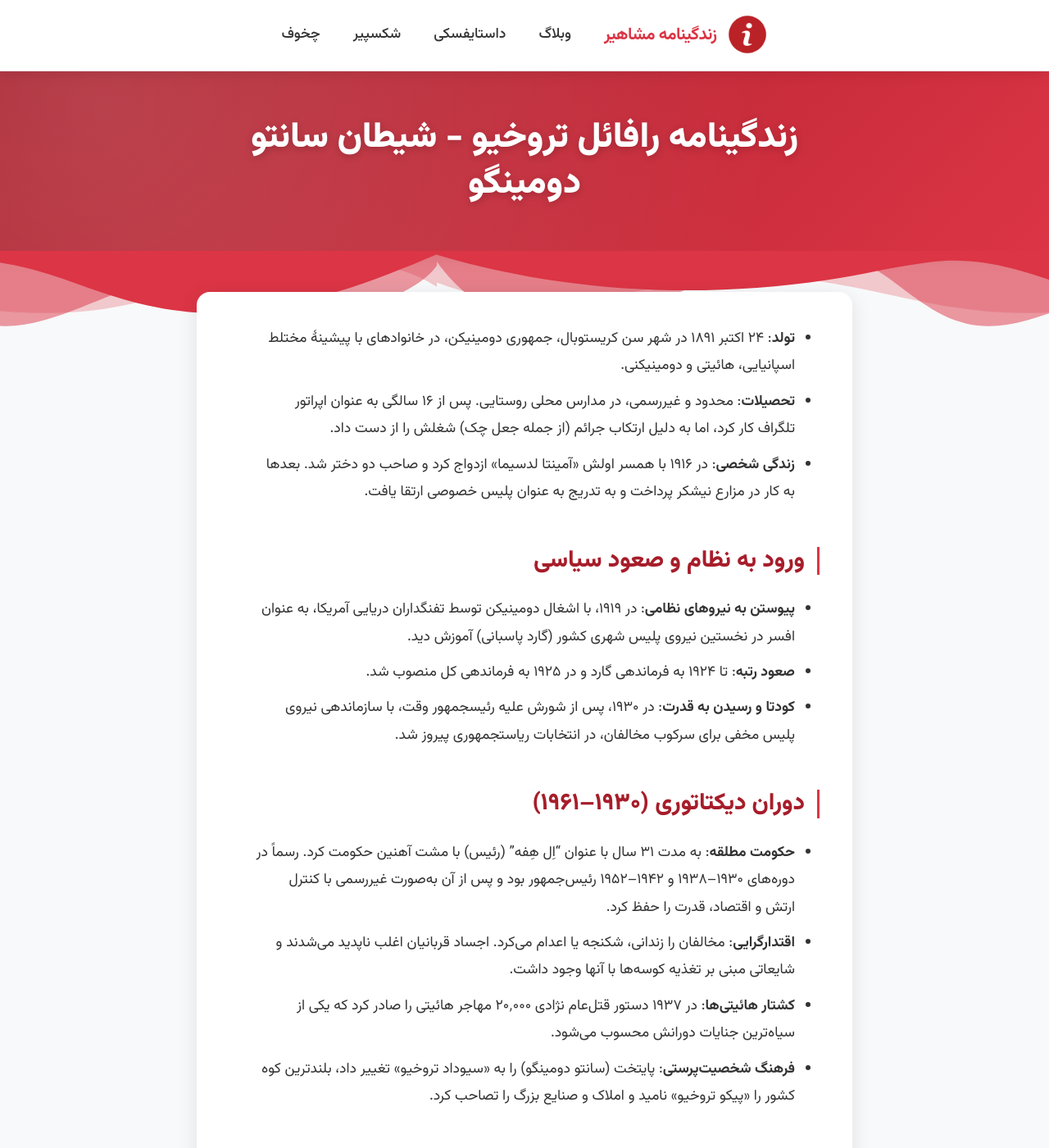
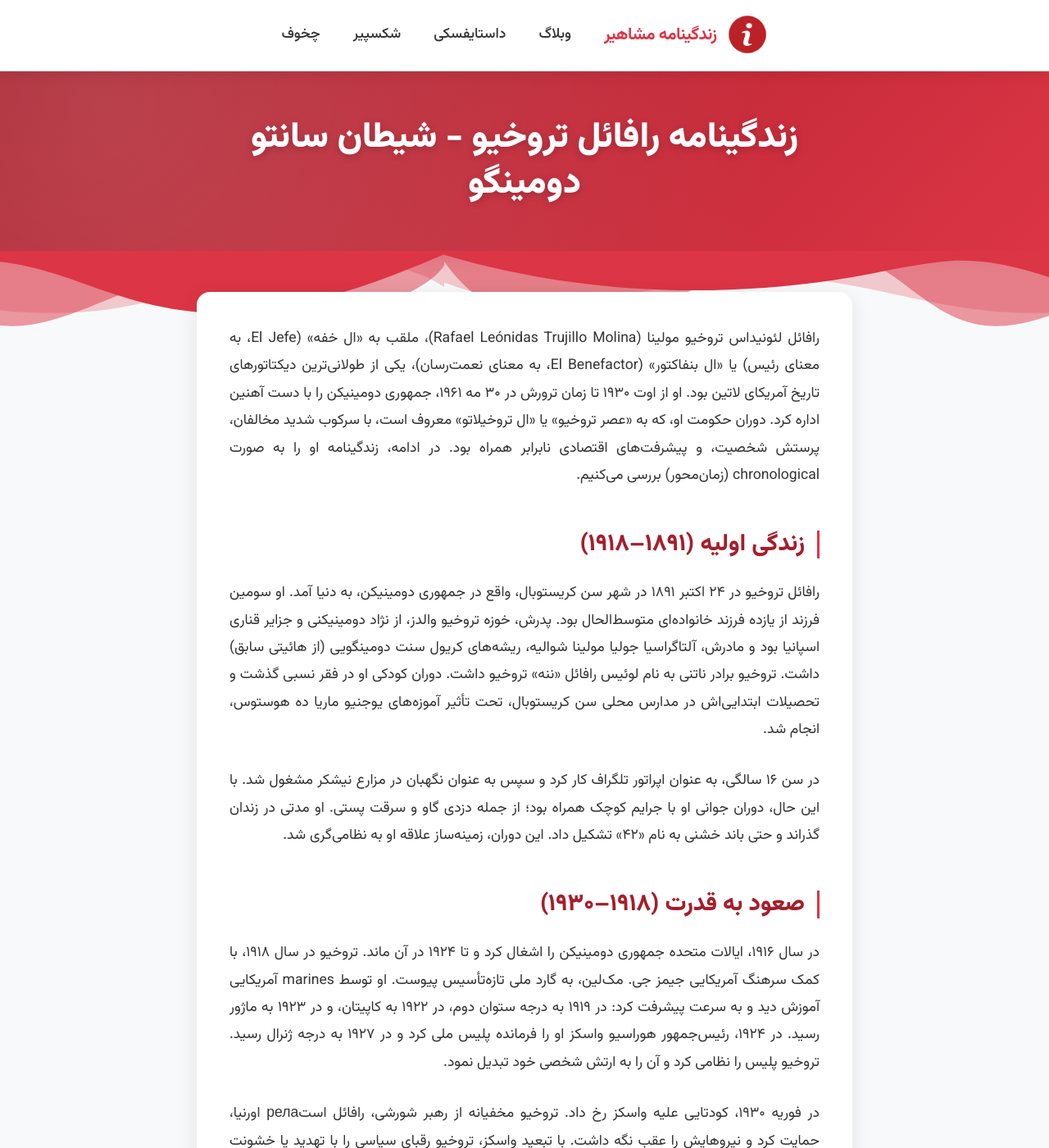
Before and after one commit to darkblog/darkblog.github.io, a Jekyll site: the page built from _posts/2025-7-3-31.md, in a window 1280 px wide and 1400 px high. Shown: the whole window at 82% size. Built offline with Jekyll 4.4.1, drawn with Linux system fonts in a browser that asks for light colours; some of the changed text lies outside the part shown.

Commit message:
Update 2025-7-3-31.md

```diff
--- a/_posts/2025-7-3-31.md
+++ b/_posts/2025-7-3-31.md
@@ -3,43 +3,36 @@ layout: post
 title: زندگینامه رافائل تروخیو - شیطان سانتو دومینگو
 ---
 
-- **تولد**: ۲۴ اکتبر ۱۸۹۱ در شهر سن کریستوبال، جمهوری دومینیکن، در خانوادهای با پیشینۀ مختلط اسپانیایی، هائیتی و دومینیکنی.
-- **تحصیلات**: محدود و غیررسمی، در مدارس محلی روستایی. پس از ۱۶ سالگی به عنوان اپراتور تلگراف کار کرد، اما به دلیل ارتکاب جرائم (از جمله جعل چک) شغلش را از دست داد.
-- **زندگی شخصی**: در ۱۹۱۶ با همسر اولش «آمینتا لدسیما» ازدواج کرد و صاحب دو دختر شد. بعدها به کار در مزارع نیشکر پرداخت و به تدریج به عنوان پلیس خصوصی ارتقا یافت.
+رافائل لئونیداس تروخیو مولینا (Rafael Leónidas Trujillo Molina)، ملقب به «ال خفه» (El Jefe، به معنای رئیس) یا «ال بنفاکتور» (El Benefactor، به معنای نعمت‌رسان)، یکی از طولانی‌ترین دیکتاتورهای تاریخ آمریکای لاتین بود. او از اوت ۱۹۳۰ تا زمان ترورش در ۳۰ مه ۱۹۶۱، جمهوری دومینیکن را با دست آهنین اداره کرد. دوران حکومت او، که به «عصر تروخیو» یا «ال تروخیلاتو» معروف است، با سرکوب شدید مخالفان، پرستش شخصیت، و پیشرفت‌های اقتصادی نابرابر همراه بود. در ادامه، زندگینامه او را به صورت chronological (زمان‌محور) بررسی می‌کنیم.
 
-## ورود به نظام و صعود سیاسی
-- **پیوستن به نیروهای نظامی**: در ۱۹۱۹، با اشغال دومینیکن توسط تفنگداران دریایی آمریکا، به عنوان افسر در نخستین نیروی پلیس شهری کشور (گارد پاسبانی) آموزش دید.
-- **صعود رتبه**: تا ۱۹۲۴ به فرماندهی گارد و در ۱۹۲۵ به فرماندهی کل منصوب شد.
-- **کودتا و رسیدن به قدرت**: در ۱۹۳۰، پس از شورش علیه رئیسجمهور وقت، با سازماندهی نیروی پلیس مخفی برای سرکوب مخالفان، در انتخابات ریاستجمهوری پیروز شد.
+## زندگی اولیه (۱۸۹۱–۱۹۱۸)
+رافائل تروخیو در ۲۴ اکتبر ۱۸۹۱ در شهر سن کریستوبال، واقع در جمهوری دومینیکن، به دنیا آمد. او سومین فرزند از یازده فرزند خانواده‌ای متوسط‌الحال بود. پدرش، خوزه تروخیو والدز، از نژاد دومینیکنی و جزایر قناری اسپانیا بود و مادرش، آلتاگراسیا جولیا مولینا شوالیه، ریشه‌های کریول سنت دومینگویی (از هائیتی سابق) داشت. تروخیو برادر ناتنی به نام لوئیس رافائل «ننه» تروخیو داشت. دوران کودکی او در فقر نسبی گذشت و تحصیلات ابتدایی‌اش در مدارس محلی سن کریستوبال، تحت تأثیر آموزه‌های یوجنیو ماریا ده هوستوس، انجام شد.
 
-## دوران دیکتاتوری (۱۹۳۰–۱۹۶۱)
-- **حکومت مطلقه**: به مدت ۳۱ سال با عنوان "اِل هِفه" (رئیس) با مشت آهنین حکومت کرد. رسماً در دوره‌های ۱۹۳۰–۱۹۳۸ و ۱۹۴۲–۱۹۵۲ رئیس‌جمهور بود و پس از آن به‌صورت غیررسمی با کنترل ارتش و اقتصاد، قدرت را حفظ کرد.
-- **اقتدارگرایی**: مخالفان را زندانی، شکنجه یا اعدام می‌کرد. اجساد قربانیان اغلب ناپدید می‌شدند و شایعاتی مبنی بر تغذیه کوسه‌ها با آنها وجود داشت.
-- **کشتار هائیتی‌ها**: در ۱۹۳۷ دستور قتل‌عام نژادی ۲۰٬۰۰۰ مهاجر هائیتی را صادر کرد که یکی از سیاه‌ترین جنایات دورانش محسوب می‌شود.
-- **فرهنگ شخصیت‌پرستی**: پایتخت (سانتو دومینگو) را به «سیوداد تروخیو» تغییر داد، بلندترین کوه کشور را «پیکو تروخیو» نامید و املاک و صنایع بزرگ را تصاحب کرد.
+در سن ۱۶ سالگی، به عنوان اپراتور تلگراف کار کرد و سپس به عنوان نگهبان در مزارع نیشکر مشغول شد. با این حال، دوران جوانی او با جرایم کوچک همراه بود؛ از جمله دزدی گاو و سرقت پستی. او مدتی در زندان گذراند و حتی باند خشنی به نام «۴۲» تشکیل داد. این دوران، زمینه‌ساز علاقه او به نظامی‌گری شد.
 
-## روابط با آمریکا و افول محبوبیت
-- **حامی اولیه**: ابتدا روابط نزدیکی با آمریکا داشت (عکس مشهورش با ریچارد نیکسون در ۱۹۵۵).
-- **سردی روابط**: پس از حمایت از ترور رئیس‌جمهور ونزوئلا (رومولو بتانکورت) و نقض حقوق بشر، آمریکا سفارتش را تعطیل کرد. سیا طرح‌هایی برای سرنگونی او برنامه‌ریزی کرد، اما نگرانی از خلأ قدرت (به‌ویژه پس از شکست خلیج خوک‌ها) مانع اقدام مستقیم شد.
+## صعود به قدرت (۱۹۱۸–۱۹۳۰)
+در سال ۱۹۱۶، ایالات متحده جمهوری دومینیکن را اشغال کرد و تا ۱۹۲۴ در آن ماند. تروخیو در سال ۱۹۱۸، با کمک سرهنگ آمریکایی جیمز جی. مک‌لین، به گارد ملی تازه‌تأسیس پیوست. او توسط marines آمریکایی آموزش دید و به سرعت پیشرفت کرد: در ۱۹۱۹ به درجه ستوان دوم، در ۱۹۲۲ به کاپیتان، و در ۱۹۲۳ به ماژور رسید. در ۱۹۲۴، رئیس‌جمهور هوراسیو واسکز او را فرمانده پلیس ملی کرد و در ۱۹۲۷ به درجه ژنرال رسید. تروخیو پلیس را نظامی کرد و آن را به ارتش شخصی خود تبدیل نمود.
 
-## ترور و مرگ (۳۰ مه ۱۹۶۱)
-- **طرح ترور**: گروهی ۷ نفره به رهبری ژنرال **آنتونیو ایمبرت**، با دریافت سه تفنگ «ام۱» از سیا، در جاده‌ای به سمت سن کریستوبال (محل زندگی معشوقه تروخیو) کمین کردند.
-- **نحوه کشته شدن**: پس از درگیری مسلحانه، تروخیو و راننده‌اش کشته شدند. جنازه او به خانه یکی از طراحان نقشه منتقل و سپس توسط پلیس کشف شد.
-- **تلافی‌جویان**: پسر تروخیو (رامفی) چهار تن از قاتلان را اعدام کرد. ایمبرت شش ماه در خانه کنسول ایتالیا پنهان شد و تنها بازمانده گروه بود.
+در فوریه ۱۹۳۰، کودتایی علیه واسکز رخ داد. تروخیو مخفیانه از رهبر شورشی، رافائل استрела اورنیا، حمایت کرد و نیروهایش را عقب نگه داشت. با تبعید واسکز، تروخیو رقبای سیاسی را با تهدید یا خشونت حذف کرد. در انتخابات ۱۹۳۰، با آزار رقبا و کنترل ارتش، ۹۹ درصد آرا را کسب کرد و در ۱۶ اوت ۱۹۳۰ به ریاست‌جمهوری رسید. بلافاصله قدرت مطلقه‌ای برقرار کرد.
 
-## میراث و تأثیر تاریخی
-- **نماد استبداد**: به عنوان یکی از خونین‌ترین دیکتاتورهای آمریکای لاتین شناخته می‌شود. تروخیو در مصاحنه‌ها ادعا می‌کرد: «*کسی که بلد نیست فریب بدهد، بلد نیست حکومت کند*».
-- **تأثیر بر ادبیات**: رمان **سور بز** اثر **ماریو بارگاس یوسا** (برندۀ نوبل ادبیات) به تحلیل روان‌شناختی حکومت او می‌پردازد و جنایاتش را روایت می‌کند.
-- **پیوند با جنبش زنان**: کشتن **خواهران میرابال** (پاتریا، مینروا و ماریا ترزا) در ۱۹۶۰ به دستور تروخیو، موجب نامگذاری **۲۵ نوامبر** به عنوان روز جهانی منع خشونت علیه زنان شد.
+## دوران دیکتاتوری (۱۹۳۰–۱۹۵۲)
+حکومت تروخیو با شخصیت‌پرستی شدید همراه بود. دو هفته پس از تحلیف، طوفان سن زینون در سپتامبر ۱۹۳۰ سانتو دومینگو را ویران کرد و ۲۰۰۰ نفر را کشت. تروخیو وضعیت فوق‌العاده اعلام کرد، پایتخت را بازسازی نمود و نام آن را به «سیوداد تروخیو» تغییر داد. در ۱۶ اوت ۱۹۳۱، حزب دومینیکن را تنها حزب قانونی کرد و کارمندان دولتی را ملزم به اهدای ۱۰ درصد حقوق و پیوستن به حزب نمود (کارت عضویت «پالمیتا» نام داشت). مخالفان زندانی یا کشته می‌شدند.
 
-## جدول خلاصه دوران حکومت تروخیو
+در ۱۹۳۴، خود را به درجه ژنرالیسیمو ارتقا داد و بدون رقیب دوباره انتخاب شد. در ۱۹۳۶، پایتخت رسماً «سیوداد تروخیو» نامیده شد و استان سن کریستوبال به «تروخیو» تغییر یافت. قله دوارته به «پیکو تروخیو» و شعارهایی مانند «خدا در آسمان، تروخیو بر زمین» (بعداً معکوس شد) رواج یافت. مجسمه‌ها و بناهای یادبود او ساخته شد.
 
-| **مؤلفه** | **شرح** |
-|-----------|---------|
-| **دوران قدرت** | ۱۹۳۰–۱۹۶۱ (۳۱ سال) |
-| **شیوه حکمرانی** | شکنجه سیستماتیک، ناپدیدسازی مخالفان، تصاحب اقتصاد |
-| **جنایات کلیدی** | کشتار ۲۰٬۰۰۰ هائیتی‌تبار (۱۹۳۷)، قتل خواهران میرابال (۱۹۶۰) |
-| **پایان کار** | ترور در ۳۰ مه ۱۹۶۱ توسط گروهی از افسران ناراضی |
-| **میراث** | نماد استبداد در آمریکای لاتین؛ الهام‌بخش مبارزات حقوق بشری |
+در ۱۹۳۸، به دلیل محدودیت‌های آمریکایی، از کاندیداتوری انصراف داد اما رهبر واقعی ماند. ژاسینتو پینادو (۱۹۳۸–۱۹۴۰) و مانوئل ده خسوس ترانکوسو (۱۹۴۰–۱۹۴۲) روسای نمادین بودند. در ۱۹۴۲ دوباره انتخاب شد و تا ۱۹۵۲ حکومت کرد. تحت فشار سازمان کشورهای آمریکایی (OAS)، ریاست را به برادرش هکتور تروخیو (۱۹۵۲–۱۹۶۰) و سپس خواکین بالاگر (۱۹۶۰–۱۹۶۱) سپرد، اما همچنان دیکتاتور واقعی بود.
 
-ترکیبی از خشونت سیستماتیک، فساد اقتصادی و حمایت خارجیِ موقع‌محور، تروخیو را به الگویی از دیکتاتوری مدرن تبدیل کرد که پیامدهای آن تا امروز در تاریخ دومینیکن و جنبش‌های عدالت‌خواهانه جهانی بازتاب دارد.
+## سیاست‌ها و رویدادهای عمده (۱۹۳۰–۱۹۶۰)
+**سیاست‌های اقتصادی و اجتماعی:** تروخیو بدهی خارجی را کاهش داد، زیرساخت‌ها (جاده‌ها، مدارس، بیمارستان‌ها) را بهبود بخشید و سطح زندگی را برای برخی افزایش داد. با این حال، ثروت را از طریق انحصار صنایع (گاو، شکر، تنباکو) به خانواده و حامیانش منتقل کرد. خانواده‌اش پست‌های کلیدی را اشغال کردند و او از قراردادهای دولتی رشوه می‌گرفت. در دهه ۱۹۳۰، به پناهندگان یهودی کمک کرد و شهرک سوسیا را برای آن‌ها ایجاد نمود، اما مهاجران غیرقانونی را اخراج کرد.
+
+**سرکوب و تروریسم دولتی:** نیروهای امنیتی او، مانند سرویس اطلاعات نظامی (SIM)، مسئول تا ۵۰,۰۰۰ قتل بودند. در اکتبر ۱۹۳۷، «کشتار جعفری» (Parsley Massacre) را علیه ۱۷,۰۰۰ تا ۳۵,۰۰۰ هائیتی در مرز دستور داد، که روابط دومینیکن-هائیتی را تخریب کرد. دولت هائیتی ۵۲۵,۰۰۰ دلار غرامت گرفت. SIM عملیات بین‌المللی انجام داد: ناپدید شدن خسوس گالیندز (۱۹۵۶)، قتل خوزه آلمویا (۱۹۶۰)، و بمب‌گذاری علیه رئیس‌جمهور ونزوئلا رومولو بتانکور (۱۹۶۰) که منجر به تحریم‌های OAS شد.
+
+**مقاومت داخلی:** از دهه ۱۹۴۰، جنبش‌های مقاومت شکل گرفت. در ۱۹۶۰، سه خواهر میرابال (پاتریا، ماریا ترزا، و مینروا) که فعالان سیاسی بودند، توسط عوامل تروخیو در تصادف ساختگی کشته شدند و این الهام‌بخش مقاومت شد.
+
+**سیاست‌های زیست‌محیطی:** تروخیو ذخیره طبیعی ودado دل یاکه را گسترش داد، کشاورزی سوزاندن‌وجنگل‌زدایی را در ۱۹۳۴ ممنوع کرد و جنگل‌ها را برای سدهای هیدروالکتریک حفاظت نمود، هرچند قطع درختان غیرقانونی ادامه یافت.
+
+## مرگ و سقوط (۱۹۶۱)
+در سال‌های پایانی، مخالفت داخلی و فشار خارجی (به ویژه پس از بمب‌گذاری ونزوئلا) افزایش یافت. تروخیو حمایت ارتش را از دست داد. در ۳۰ مه ۱۹۶۱، در حالی که با ماشین به مزرعه‌اش در سن کریستوبال می‌رفت، توسط هفت刺客 (از جمله اعضای ارتش خود) با تیربار هدف قرار گرفت و کشته شد. این رویداد در دومینیکن «آجستیسیمیENTO» (اجرای عادلانه) نامیده شد. بسیاری از قاتلان، مانند ژنرال جی.تی. دیاز، دستگیر و اعدام شدند. خانواده تروخیو نتوانست قدرت را حفظ کند و پایتخت به سانتو دومینگو بازگشت.
+
+## میراث و تأثیرات
+حکومت ۳۱ ساله تروخیو ثبات و پیشرفت اقتصادی آورد، اما با هزینه آزادی‌های مدنی، شکنجه، و قتل‌عام‌ها. کشتار هائیتیان روابط مرزی را برای دهه‌ها مسموم کرد. رژیم او هزاران نفر را کشت و ثروت ملی را غارت کرد. پس از مرگش، جمهوری دومینیکن به سمت دموکراسی حرکت کرد، هرچند بی‌ثباتی ادامه یافت. تروخیو نماد دیکتاتوری لاتین است و آثارش در ادبیات (مانند رمان‌های جولیو آلوارز) و تاریخ حفظ شده.
```
